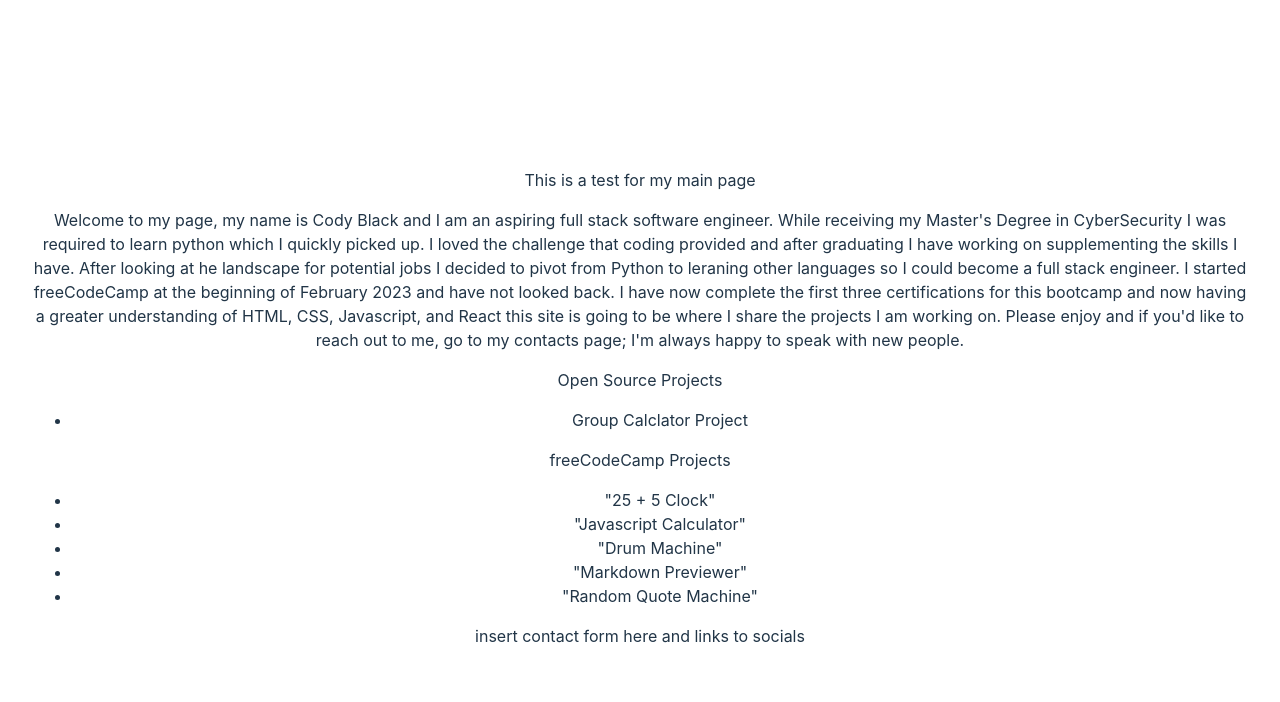
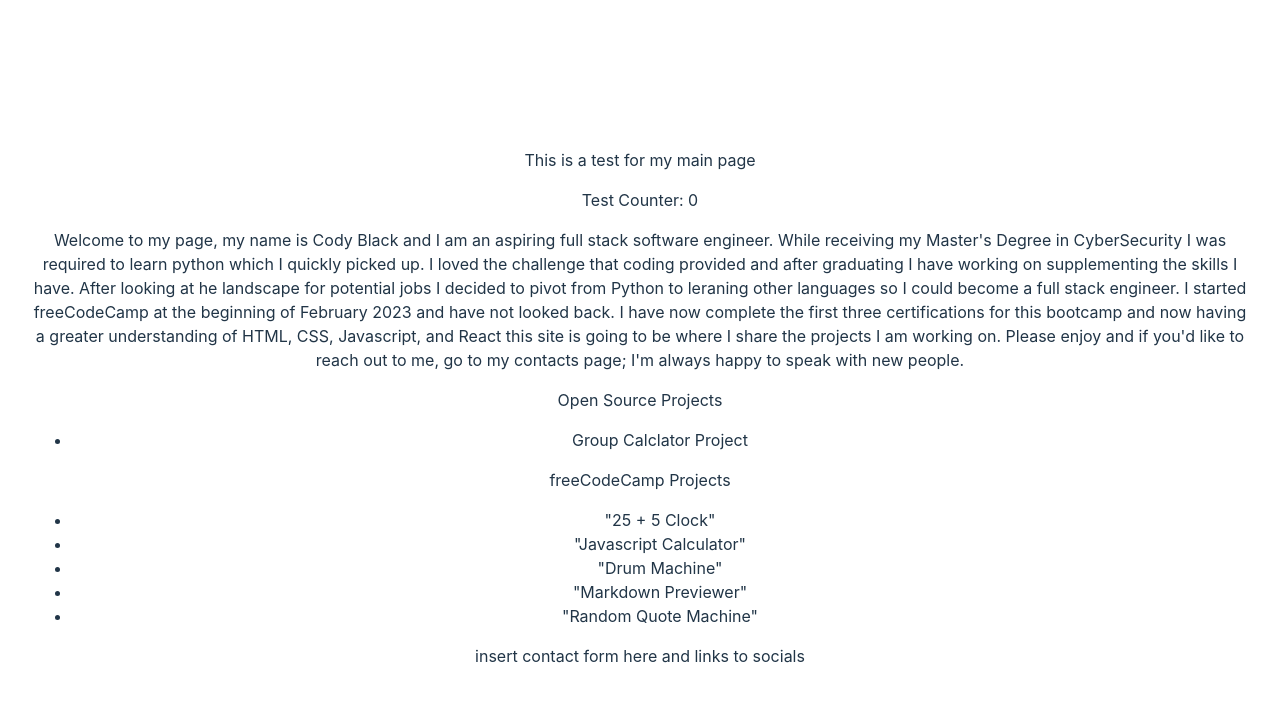
Before and after one commit to CBlack86/portfolio-project, a React (Vite) app: page / in a window 1280 px wide. Shown: the top 702 px of the page. Built offline with nearby package versions, Linux system fonts and the light colour scheme.

Commit message:
Correct State file type and added more recoil
Corrected the file type for State to .tsx from .jsx
and also added in a temporary state in recoil to test
if it was working in the project

```diff
--- a/src/About.tsx
+++ b/src/About.tsx
@@ -11,11 +11,16 @@
 // WITHOUT WARRANTIES OR CONDITIONS OF ANY KIND, either express or implied.
 // See the License for the specific language governing permissions and
 // limitations under the License.
+import {useRecoilState} from 'recoil';
+import {displayState} from './State.tsx';
+
 
 const About = () => {
+  const [testCount] = useRecoilState(displayState)
 
   return (
       <>
+        <span>Test Counter: {testCount}</span>
          <p>
              Welcome to my page, my name is Cody Black and I am an aspiring full stack software
              engineer. While receiving my Master's Degree in CyberSecurity I was required to learn
--- a/src/App.tsx
+++ b/src/App.tsx
@@ -4,7 +4,6 @@ import Contact from "./Contact.tsx";
 import './App.css'
 
 function App() {
-
 
   return (
     <>
```
Also changed, not shown: src/State.tsx (line endings or trailing spaces).
